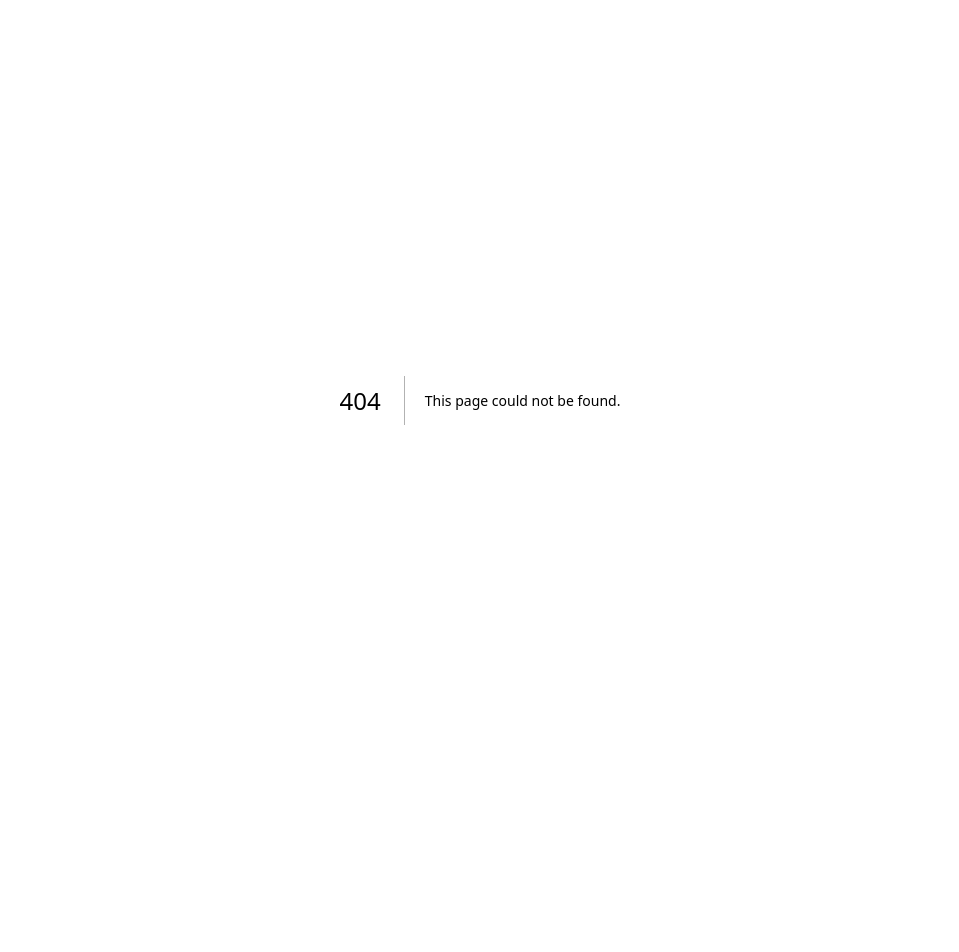
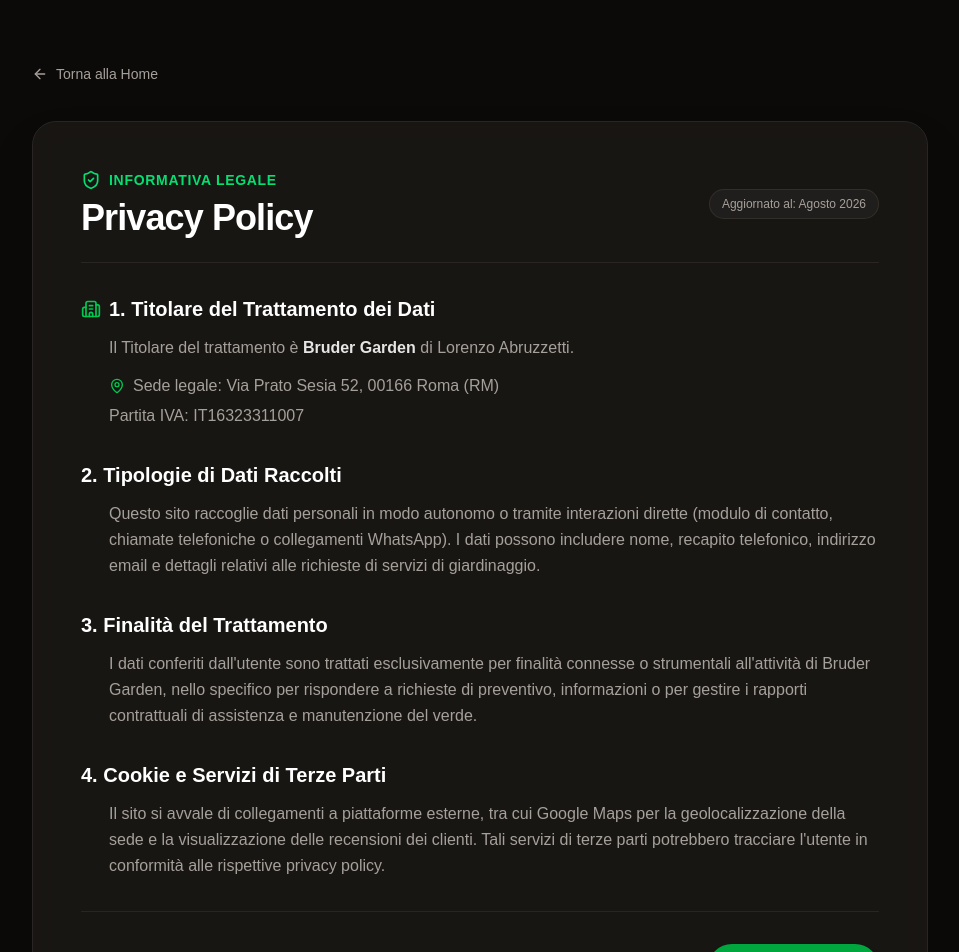
Before and after one commit to DanielIVirlan/bruder-garden, a Next.js app: page /privacy-policy in a window 1280 px wide. Before the commit this address had no page. Shown: the top 952 px of the page, without its empty margins (160-1119 px from the left). Before the commit the page ends 800 px from the top, so only its background shows below. Built offline with nearby package versions, Linux system fonts and the light colour scheme.

Commit message:
nuove funzioni

```diff
--- a/app/page.tsx
+++ b/app/page.tsx
@@ -5,6 +5,8 @@
 import { Leaf, Phone, MapPin, CheckCircle, MessageCircle, X, ChevronLeft, ChevronRight, Info, Menu, Tractor, Wrench, Scissors, Settings, Star, ShieldCheck, Award, Send, Trees } from "lucide-react";
 import prezzi from "../data/prezzi.json";
 import lavori from "../data/lavori.json";
+import Link from 'next/link';
+
 
 type Lavoro = {
   id: number;
@@ -591,13 +593,31 @@
       </section>
 
       {/* FOOTER */}
-      <footer className="bg-stone-900 text-stone-400 py-10 text-center flex flex-col items-center">
-        <div className="flex justify-center items-center gap-2 mb-4 text-stone-500">
-          <Leaf size={20} />
-          <span className="font-bold tracking-widest text-sm">BRUDER GARDEN</span>
-        </div>
-        <p>© 2026 Bruder Garden. Tutti i diritti riservati.</p>
-      </footer>
+      <footer className="bg-stone-900 text-stone-400 py-12 px-4 border-t border-stone-800">
+  <div className="max-w-6xl mx-auto text-center space-y-3 text-sm">
+
+    {/* Riga 1: Dati fiscali e indirizzo */}
+    <p className="text-stone-300">
+      Bruder Garden di Lorenzo Abbruzzetti • P.IVA IT16323311007 • Sede legale: Via Prato Sesia 52, 00166 Roma (RM)
+    </p>
+
+    {/* Riga 2: Copyright */}
+    <p>© 2026 Bruder Garden. Tutti i diritti riservati.</p>
+
+    {/* Riga 3: Privacy Policy */}
+<div className="pt-2">
+  <Link
+    href="/privacy-policy"
+    className="text-stone-400 hover:text-green-400 underline transition-colors"
+  >
+    Privacy Policy & Cookie Policy
+  </Link>
+</div>
+
+
+  </div>
+</footer>
+
 
       {/* MODALE DELLA GALLERIA FOTO */}
       <AnimatePresence>
--- /dev/null
+++ b/app/privacy-policy/page.tsx
@@ -0,0 +1,99 @@
+import Link from 'next/link';
+import { ArrowLeft, ShieldCheck, Mail, MapPin, Building2 } from 'lucide-react';
+
+export default function PrivacyPolicy() {
+  return (
+    <main className="min-h-screen bg-stone-950 text-stone-100 py-16 px-4 md:px-8 selection:bg-green-500 selection:text-stone-950">
+      <div className="max-w-4xl mx-auto">
+
+        {/* Pulsante per tornare indietro */}
+        <div className="mb-8">
+          <Link
+            href="/"
+            className="inline-flex items-center gap-2 text-stone-400 hover:text-green-400 transition-colors text-sm font-medium group"
+          >
+            <ArrowLeft className="w-4 h-4 transition-transform group-hover:-translate-x-1" />
+            Torna alla Home
+          </Link>
+        </div>
+
+        {/* Card principale */}
+        <div className="bg-stone-900/80 backdrop-blur-md border border-stone-800 rounded-3xl p-8 md:p-12 shadow-2xl space-y-8">
+
+          {/* Header */}
+          <div className="border-b border-stone-800 pb-6 flex flex-col md:flex-row md:items-center justify-between gap-4">
+            <div>
+              <div className="flex items-center gap-2 text-green-400 text-sm font-semibold tracking-wider uppercase mb-2">
+                <ShieldCheck className="w-5 h-5" />
+                <span>Informativa Legale</span>
+              </div>
+              <h1 className="text-3xl md:text-4xl font-bold tracking-tight text-white">
+                Privacy Policy
+              </h1>
+            </div>
+            <span className="text-xs text-stone-400 bg-stone-800/60 px-3 py-1.5 rounded-full border border-stone-700/50 self-start md:self-auto">
+              Aggiornato al: Agosto 2026
+            </span>
+          </div>
+
+          {/* Contenuto della Policy */}
+          <div className="space-y-8 text-stone-300 leading-relaxed text-sm md:text-base">
+
+            <section className="space-y-3">
+              <h2 className="text-xl font-semibold text-white flex items-center gap-2">
+                <Building2 className="w-5 h-5 text-green-500" />
+                1. Titolare del Trattamento dei Dati
+              </h2>
+              <p className="text-stone-400 pl-7">
+                Il Titolare del trattamento è <strong className="text-stone-200">Bruder Garden</strong> di Lorenzo Abruzzetti.
+              </p>
+              <div className="pl-7 space-y-1 text-stone-400">
+                <p className="flex items-center gap-2">
+                  <MapPin className="w-4 h-4 text-green-500 shrink-0" />
+                  Sede legale: Via Prato Sesia 52, 00166 Roma (RM)
+                </p>
+                <p>Partita IVA: IT16323311007</p>
+              </div>
+            </section>
+
+            <section className="space-y-3">
+              <h2 className="text-xl font-semibold text-white">2. Tipologie di Dati Raccolti</h2>
+              <p className="text-stone-400 pl-7">
+                Questo sito raccoglie dati personali in modo autonomo o tramite interazioni dirette (modulo di contatto, chiamate telefoniche o collegamenti WhatsApp). I dati possono includere nome, recapito telefonico, indirizzo email e dettagli relativi alle richieste di servizi di giardinaggio.
+              </p>
+            </section>
+
+            <section className="space-y-3">
+              <h2 className="text-xl font-semibold text-white">3. Finalità del Trattamento</h2>
+              <p className="text-stone-400 pl-7">
+                I dati conferiti dall&apos;utente sono trattati esclusivamente per finalità connesse o strumentali all&apos;attività di Bruder Garden, nello specifico per rispondere a richieste di preventivo, informazioni o per gestire i rapporti contrattuali di assistenza e manutenzione del verde.
+              </p>
+            </section>
+
+            <section className="space-y-3">
+              <h2 className="text-xl font-semibold text-white">4. Cookie e Servizi di Terze Parti</h2>
+              <p className="text-stone-400 pl-7">
+                Il sito si avvale di collegamenti a piattaforme esterne, tra cui Google Maps per la geolocalizzazione della sede e la visualizzazione delle recensioni dei clienti. Tali servizi di terze parti potrebbero tracciare l&apos;utente in conformità alle rispettive privacy policy.
+              </p>
+            </section>
+
+          </div>
+
+          {/* Footer interno con CTA */}
+          <div className="border-t border-stone-800 pt-8 flex flex-col sm:flex-row items-center justify-between gap-4">
+            <p className="text-xs text-stone-500">
+              © 2026 Bruder Garden • Tutti i diritti riservati
+            </p>
+            <Link
+              href="/"
+              className="w-full sm:w-auto text-center bg-green-600 hover:bg-green-500 text-stone-950 font-semibold px-6 py-3 rounded-full transition-all duration-300 shadow-lg shadow-green-900/20"
+            >
+              Torna alla Home
+            </Link>
+          </div>
+
+        </div>
+      </div>
+    </main>
+  );
+}
```
